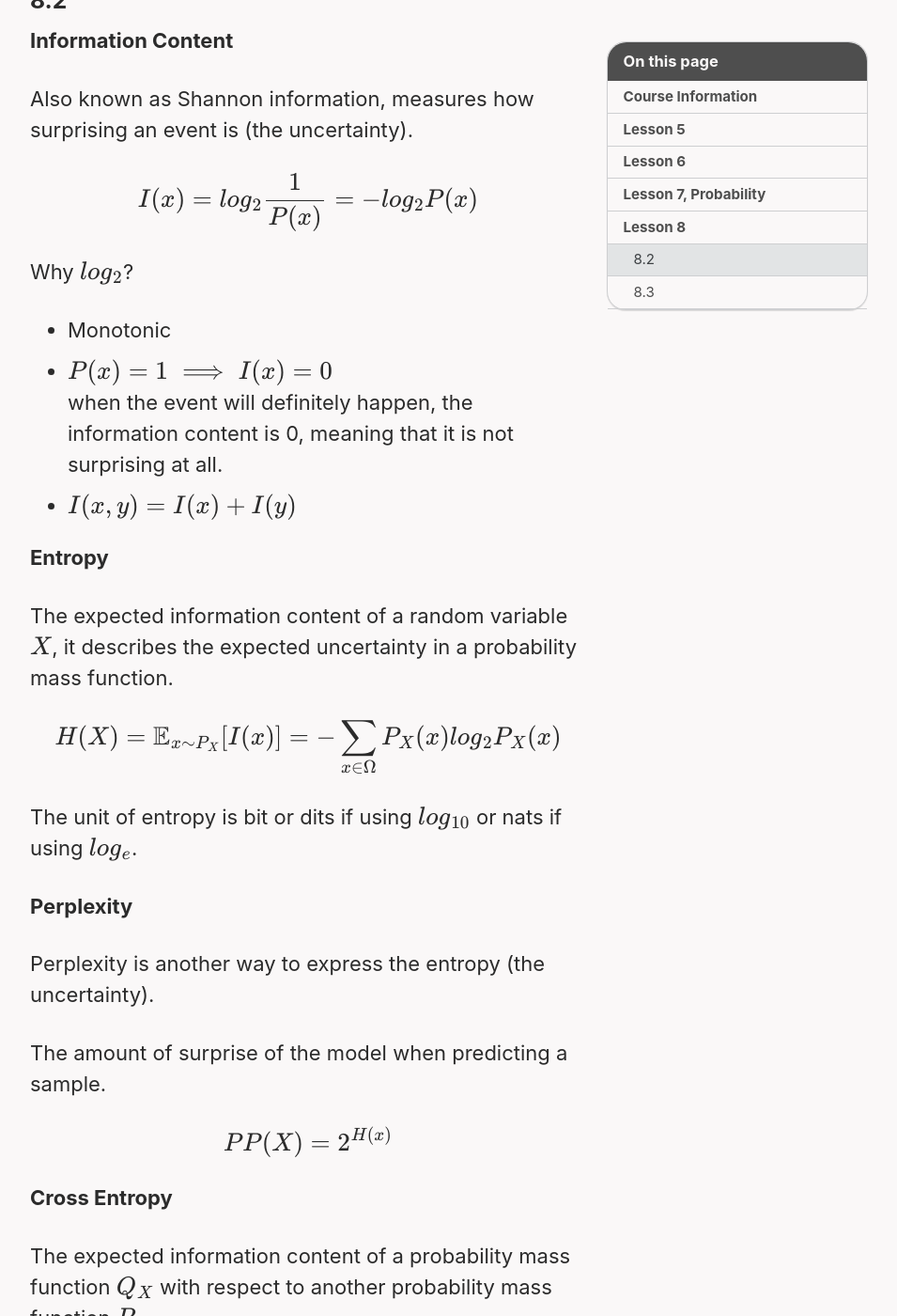
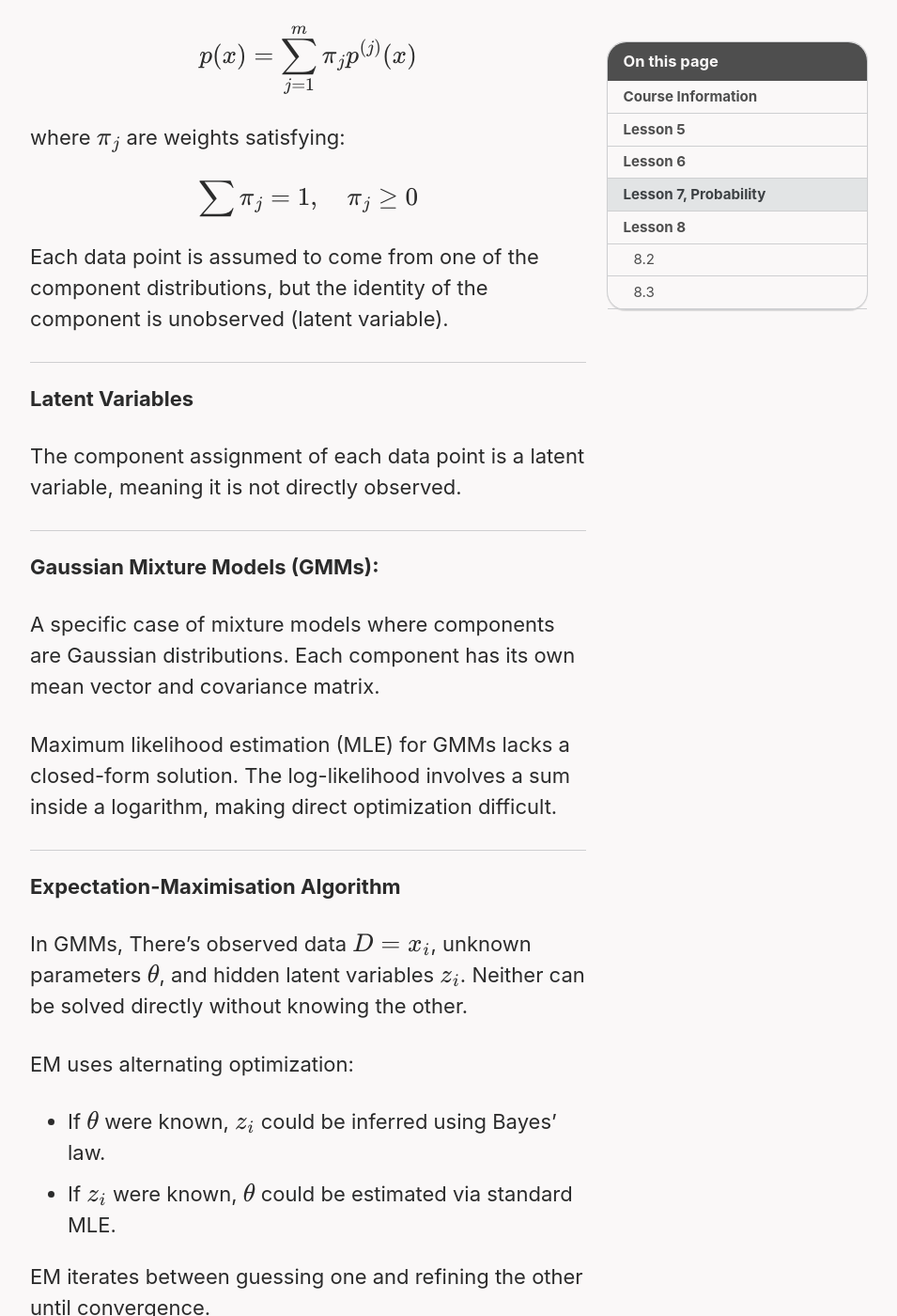
Before and after one commit to zebra314/zebra314.github.io, a Jekyll site: the page built from _posts/2025-02-10-DD1420.md, in a window 1280 px wide and 1400 px high, scrolled down 10893 px. Shown: the whole window at 94% size, without its empty margins (312-1267 px from the left). Built offline with Jekyll 4.4.1, drawn with Linux system fonts in a browser that asks for light colours; cached includes are drawn as plain includes; some of the changed text lies outside the part shown.

Commit message:
Update Lesson 7

```diff
--- a/_posts/2025-02-10-DD1420.md
+++ b/_posts/2025-02-10-DD1420.md
@@ -317,6 +317,147 @@
 
 ---
 
+**Mixture Models**
+
+They combine multiple simple distributions into a more flexible, multi-modal distribution. The density is a weighted sum:
+
+$$
+p(x) = \sum_{j=1}^{m} \pi_j p^{(j)}(x)
+$$
+
+where $\pi_j$ are weights satisfying:
+
+$$
+\sum \pi_j = 1, \quad \pi_j \geq 0
+$$
+
+Each data point is assumed to come from one of the component distributions, but the identity of the component is unobserved (latent variable).
+
+---
+
+**Latent Variables**
+
+The component assignment of each data point is a latent variable, meaning it is not directly observed.
+
+---
+
+**Gaussian Mixture Models (GMMs):**
+
+A specific case of mixture models where components are Gaussian distributions. Each component has its own mean vector and covariance matrix.
+
+Maximum likelihood estimation (MLE) for GMMs lacks a closed-form solution. The log-likelihood involves a sum inside a logarithm, making direct optimization difficult.
+
+---
+
+**Expectation-Maximisation Algorithm**
+
+In GMMs, There's observed data $D = \{x_i\}$, unknown parameters $\theta$, and hidden latent variables $\{z_i\}$. Neither can be solved directly without knowing the other.
+
+EM uses alternating optimization:
+
+- If $\theta$ were known, $z_i$ could be inferred using Bayes’ law.
+- If $z_i$ were known, $\theta$ could be estimated via standard MLE.
+
+EM iterates between guessing one and refining the other until convergence.
+
+---
+
+**Jensen’s Inequality**
+
+$$
+f\Big(\sum_{i=1}^n w_i x_i\Big) \leq \sum_{i=1}^n w_i f(x_i)
+$$
+
+For a concave function like $\log$,
+
+$$
+\log\left(\sum w_i x_i\right) \geq \sum w_i \log(x_i) \quad (\text{with} \sum w_i = 1)
+$$
+
+This helps transform the tricky log-likelihood:
+
+$$
+\log p(x_i; \theta) = \log \sum_j p(x_i, z_i = j; \theta)
+$$
+
+into a manageable lower bound.
+
+---
+
+**Evidence Lower Bound (ELBO)**
+
+By introducing an arbitrary distribution $Q(z_i)$, the log-likelihood is bounded as:
+
+$$
+\log p(x_i; \theta) \geq \sum_j Q(z_i = j) \log \frac{p(x_i, z_i = j; \theta)}{Q(z_i = j)}
+$$
+
+This ELBO is easier to optimize than the original likelihood.
+
+---
+
+**EM Algorithm Steps**
+
+1. **Initialization**: Start with a guess for $\theta$ or responsibilities $\gamma_{ij}$ (probability that $x_i$ belongs to component $j$).
+
+2. **E-Step (Expectation)**: Using the current value of $\theta$ to compute the ELBO by setting $Q(z_i) = p(z_i \mid x_i; \theta)$. This result in responsibilities $\gamma_{ij} = P(z_i = j \mid x_i; \theta)$.
+
+3. **M-Step (Maximization)**: Update $\theta$ by maximiz the ELBO, improving the likelihood.
+
+$$
+\widehat \theta_{\text new} = \arg\max_{\widetilde{\theta}} \text{ELBO}_{\gamma(\widehat \theta)}({\widetilde{\theta}}, \mathcal{X})
+$$
+
+4. **Repeat**: Alternate E and M steps until a stopping criterion (e.g., small likelihood increase) is met.
+
+- EM finds local maxima.
+- The ELBO equals the likelihood when $Q(z_i) = p(z_i \mid x_i; \theta)$ ensuring each iteration improves or maintains the likelihood.
+
+---
+
+**Nonparametric Density Estimation**
+
+---
+
+**Empirical Density Estimation**
+
+---
+
+**Naive Density Estimation**
+
+---
+
+**Kernel Density Estimation (KDE)**
+
+- Places a kernel (small PDF) around each data point and aggregates them.
+- Formula: sum of kernel functions centered at each observation, divided by sample size.
+
+$$
+p(x) = \frac{1}{n h} \sum_{i=1}^{n} K\left(\frac{x - x_i}{h}\right)
+$$
+
+where $K$ is a kernel (e.g., Gaussian) and $h$ is the bandwidth.
+
+- Bandwidth (h), similar to window width in histograms, controls the width of each kernel.
+- Small h
+  - Narrow kernels, tightly hugging each data point.
+  - A spiky, jagged density with lots of detail.
+- Large h:
+  - Wide kernels, spreading probability far from each point
+  - A smooth, overly flattened density that might miss details.
+
+---
+
+**Histograms**
+
+Divides data domain into bins of equal width
+Counts data points in each bin and normalizes to create a PDF
+
+- Bin width (w), which controls detail level
+- Trade-off: too few bins (high bias) vs. too many bins (high variance)
+
+---
+
 ## Lesson 8
 
 ### 8.2
```
